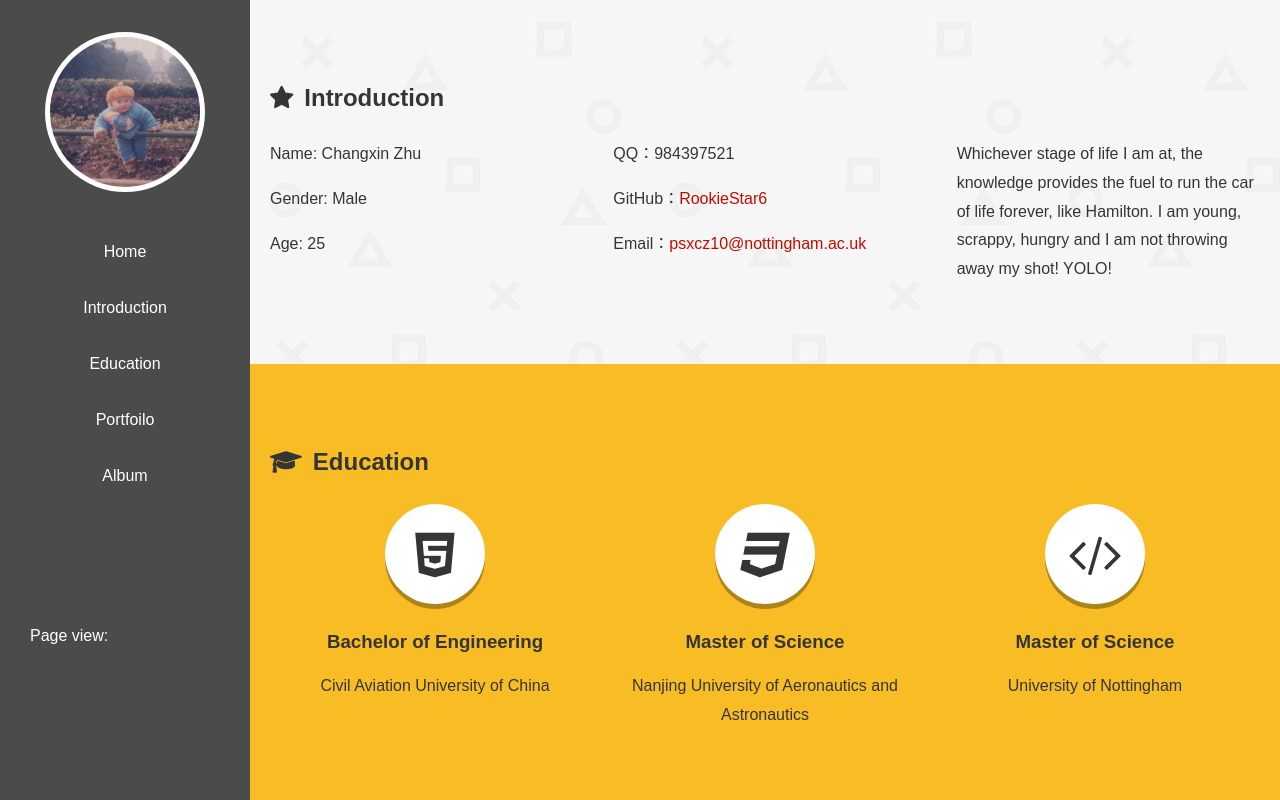
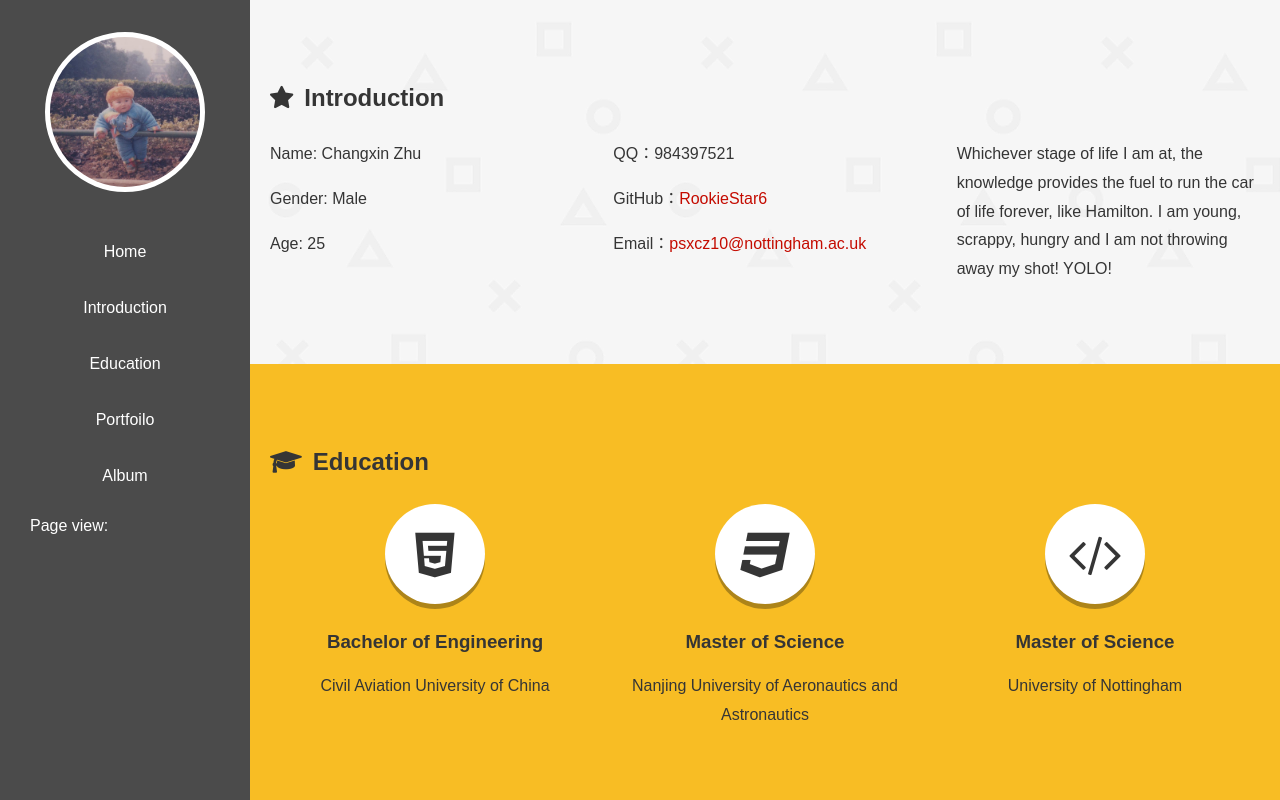
Before and after one commit to RookieStar6/RookieStar6.github.io, a plain HTML site: page Home.html in a window 1280 px wide. Shown: the top 800 px of the page. Drawn offline with Linux system fonts and the light colour scheme; some packages are replaced by stand-ins of ours; a script that the page names is missing; files whose address does not match are found by name.

Commit message:
Update Home.html

```diff
--- a/Home.html
+++ b/Home.html
@@ -38,7 +38,7 @@
         <a href="#skills">Education</a>
         <a href="#works">Portfoilo</a>
         <a href="#story">Album</a>
-        <span style="margin-top: 120px; margin-left: 30px;" id="busuanzi_container_site_pv">Page view: <span id="busuanzi_value_site_pv"></span></span>
+        <span style="margin-top: 10px; margin-left: 30px;" id="busuanzi_container_site_pv">Page view: <span id="busuanzi_value_site_pv"></span></span>
     </nav>
 </aside>
 <main>
```
